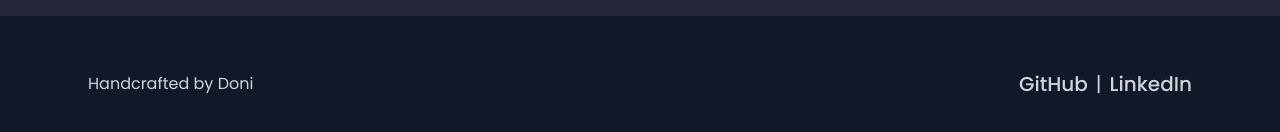
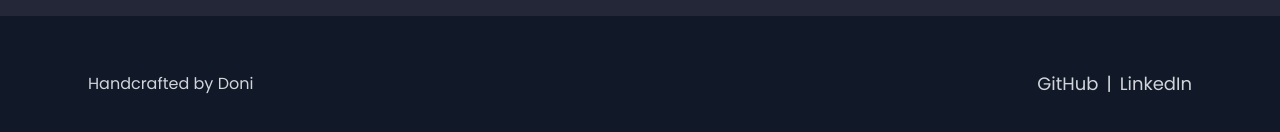
Before and after one commit to doniarifin/web-portofolio, a Vue app: page / in a window 1280 px wide. Shown: the part 4044-4176 px from the top of the page. Built offline with nearby package versions, Linux system fonts and the light colour scheme; what mdi-vue would draw is missing.

Commit message:
fix footer

```diff
--- a/src/menu/Footer.vue
+++ b/src/menu/Footer.vue
@@ -3,23 +3,13 @@
     class="max-w-6xl mx-auto px-6 pt-10 flex flex-col md:flex-row items-center justify-between"
   >
     <div class="items-center text-gray-300">Handcrafted by Doni</div>
-    <div class="text-gray-300 text-xl flex gap-2">
+    <div class="text-gray-300 text-lg flex gap-2">
       <div class="hover:scale-105 transition duration-300 ease-in-out">
-        <a
-          href="https://github.com/doniarifin"
-          target="_blank"
-          class="font-medium rounded-xl flex items-center justify-center"
-        >
-          GitHub
-        </a>
+        <a href="https://github.com/doniarifin" target="_blank"> GitHub </a>
       </div>
       |
       <div class="hover:scale-105 transition duration-300 ease-in-out">
-        <a
-          href="https://github.com/doniarifin"
-          target="_blank"
-          class="font-medium rounded-xl flex items-center justify-center"
-        >
+        <a href="https://www.linkedin.com/in/mdhoni-zahrul-am/" target="_blank">
           LinkedIn
         </a>
       </div>
```
